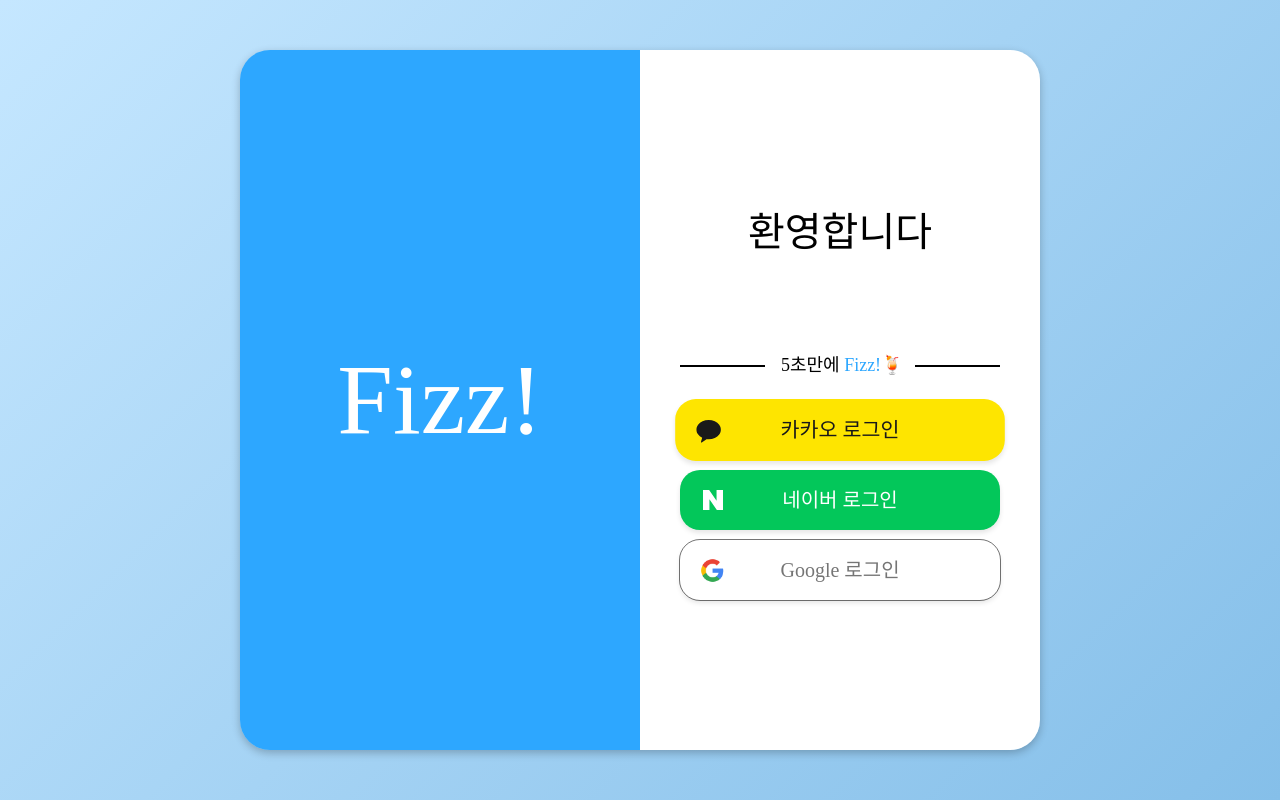
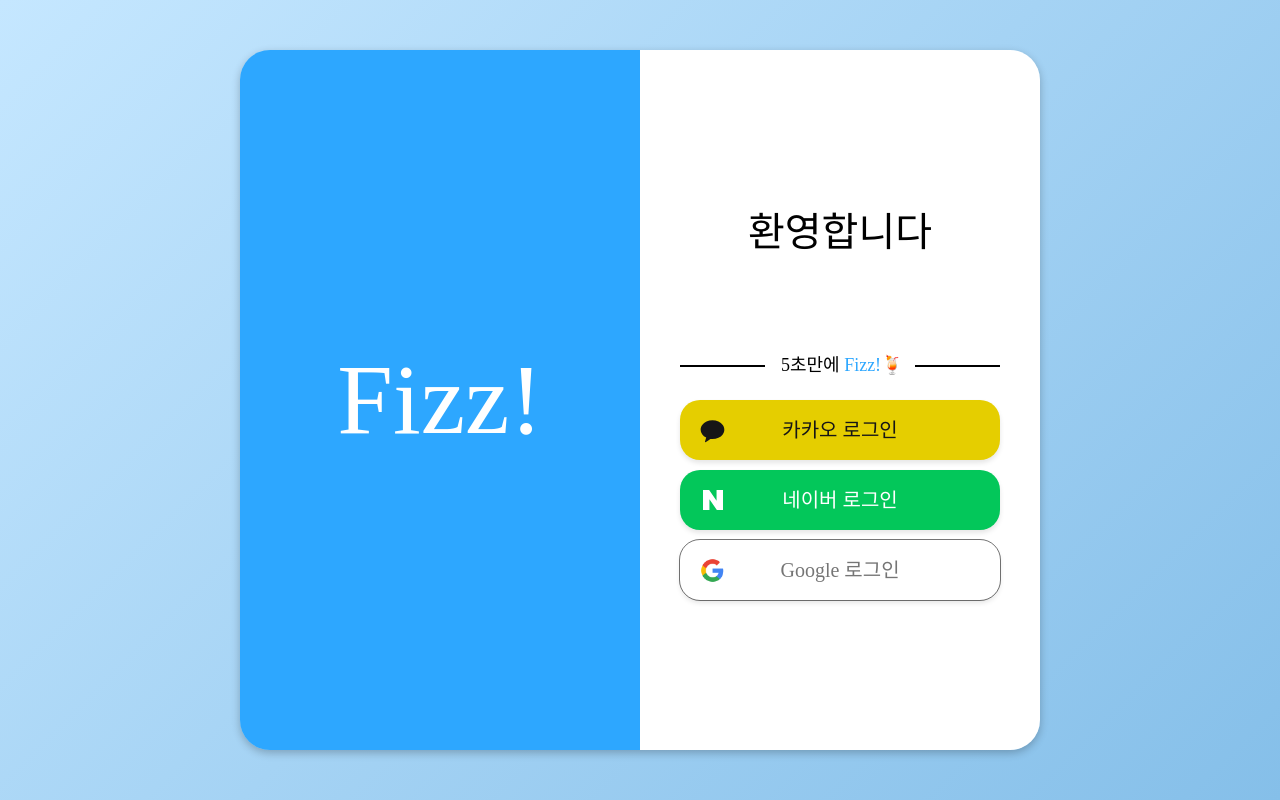
Before and after one commit to Fizz-challenge/Fizz_front, a React (Vite) app: page /login in a window 1280 px wide. In both pictures the pointer is over the element "카카오 로그인". Built offline with nearby package versions, Linux system fonts and the light colour scheme; a web font is replaced by a local one.

Commit message:
[add] 버튼 호버 수정

```diff
--- a/src/App.css
+++ b/src/App.css
@@ -25,8 +25,9 @@ a:visited {
 }
 
 .hoverBtns:hover {
-  transform: scale(1.03);
-  box-shadow: rgba(0, 0, 0, 0.1) 0px 3px 5px;
+  /* transform: scale(1.03);
+  box-shadow: rgba(0, 0, 0, 0.1) 0px 3px 5px; */
+  filter: brightness(0.9);
 }
 
 @media (max-width: 1024px) {
```
